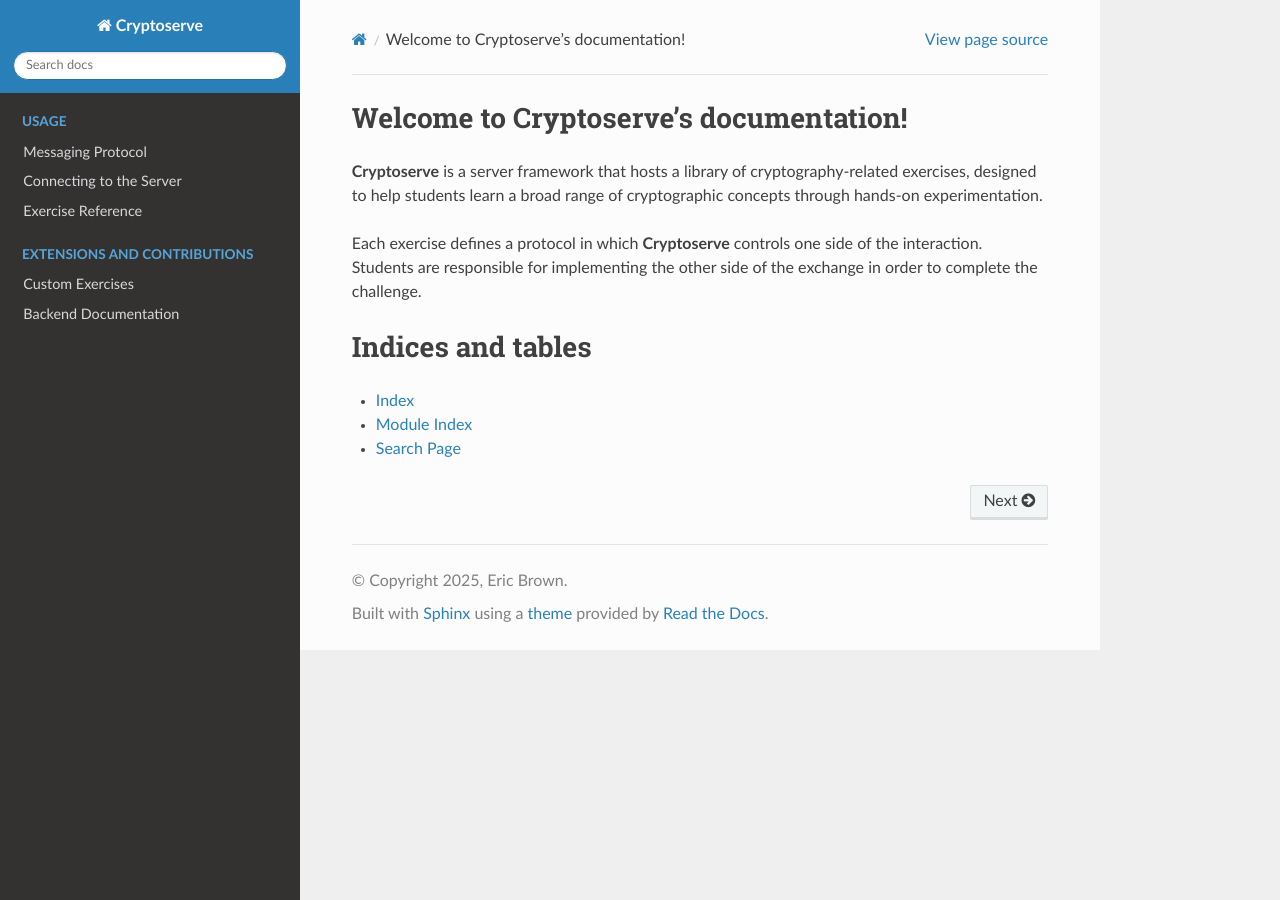
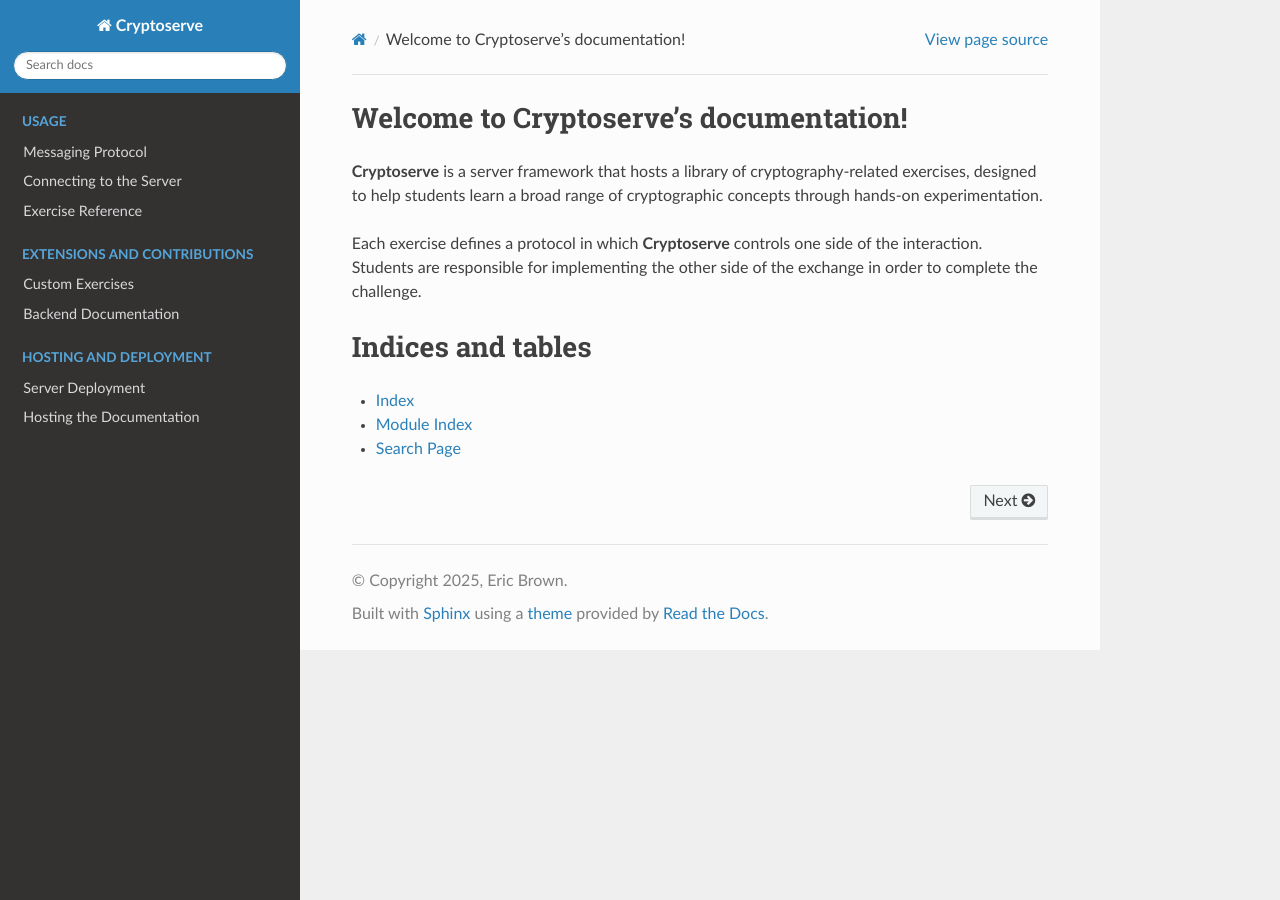
Before and after one commit to PeanutButterRat/cryptoserve, a Sphinx documentation site: the page built from docs/source/index.rst, in a window 1280 px wide. Built offline with Sphinx 7.4.7 and the Read the Docs theme 3.1.0, drawn with Linux system fonts in a browser that asks for light colours.

Commit message:
Add hosting placeholders in docs

```diff
--- /dev/null
+++ b/docs/source/deployment/docs.rst
@@ -0,0 +1,6 @@
+.. _documentation_hosting:
+
+Hosting the Documentation
+-------------------------
+
+Under construction...
--- /dev/null
+++ b/docs/source/deployment/server.rst
@@ -0,0 +1,6 @@
+.. _server_hosting:
+
+Server Deployment
+-----------------
+
+Under construction...
--- a/docs/source/index.rst
+++ b/docs/source/index.rst
@@ -27,6 +27,15 @@ Students are responsible for implementing the other side of the exchange in orde
    contributing/api
 
 
+.. toctree::
+   :maxdepth: 2
+   :caption: Hosting and Deployment
+   :hidden:
+
+   deployment/server
+   deployment/docs
+
+
 Indices and tables
 ==================
 
```
Also changed, not shown: 2 other files.
